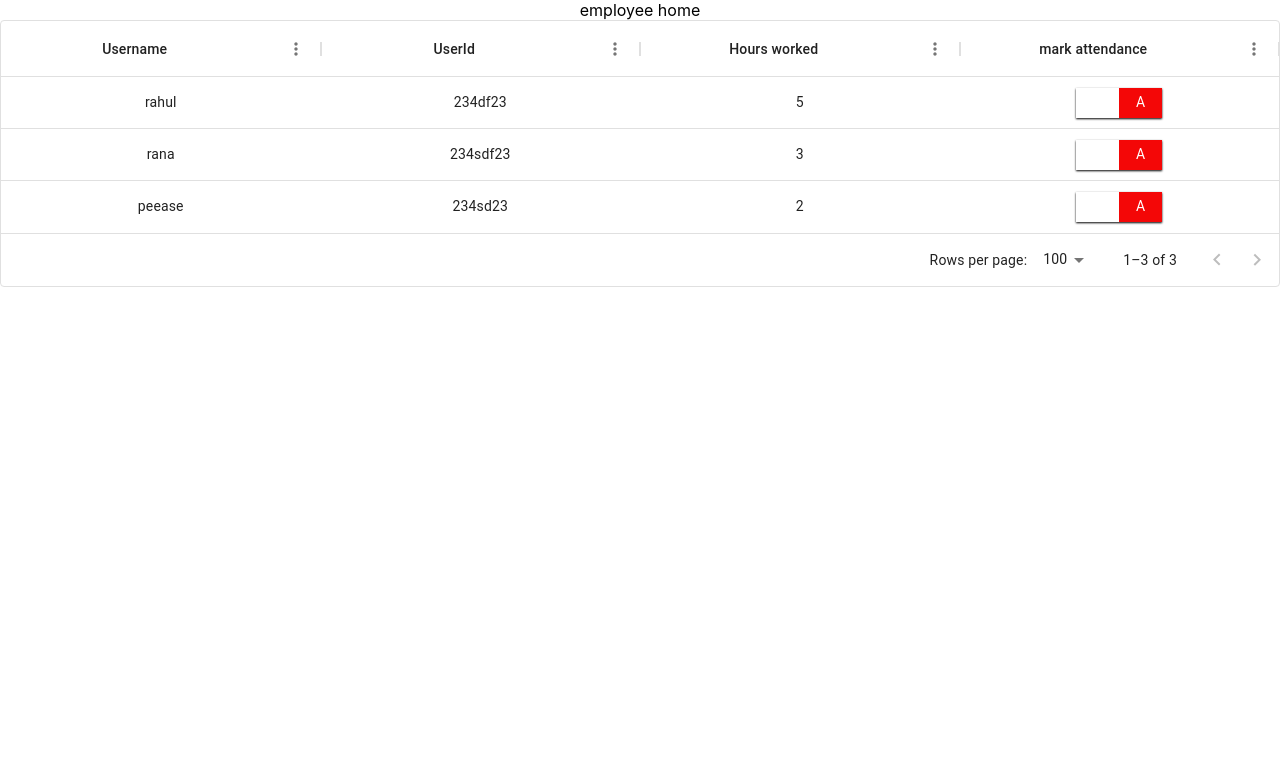
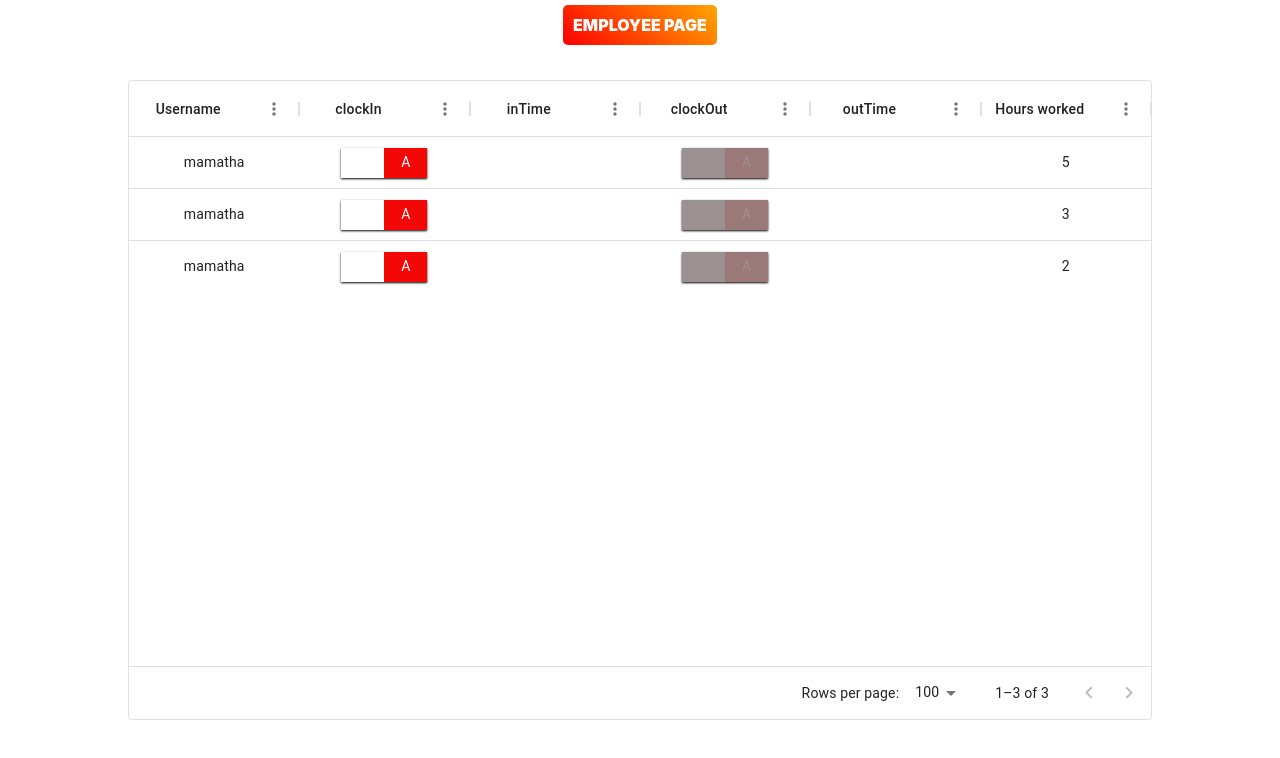
Before and after one commit to sumanth000/fdb_frentend_UI, a React (Create React App) app: page /employee in a window 1280 px wide. Shown: the top 758 px of the page. Built offline with nearby package versions, Linux system fonts and the light colour scheme.

Commit message:
made changes in the employee data

```diff
--- a/src/admin_page/AdminPage.js
+++ b/src/admin_page/AdminPage.js
@@ -2,6 +2,7 @@
 import { DataGrid } from '@mui/x-data-grid';
 import empDatajson from './../data_folders/empData.json'
 import { useEffect, useState } from 'react';
+import admstyles from './css-folder/AdminPage.module.css'
 export default function AdminPage(){
 
     let [empData,setEmpData]=useState([])
@@ -18,17 +19,20 @@ export default function AdminPage(){
     },[empDatajson])
 
     return(
-        <div>
-            adminpage
+        <div className={admstyles.body}>
+           <div className={admstyles.title}>ADMIN PAGE</div>
+            <div className={admstyles.tableContainer}>
+                <DataGrid
 
-            <DataGrid
+                    autoHeight
+                    columns={columnHeaders}
+                    rows={empData}
 
-            autoHeight
-            columns={columnHeaders}
-            rows={empData}
-            >
+                >
 
-            </DataGrid>
+                </DataGrid>
+            </div>
+
         </div>
     )
 }
--- /dev/null
+++ b/src/admin_page/css-folder/AdminPage.module.css
@@ -0,0 +1,29 @@
+.body{
+    display: flex;
+    height: 100vh;
+    width: 100vw;
+    align-items: center;
+    justify-content: center;
+    position: relative;
+    }
+
+    .tableContainer{
+      display: flex;
+      height: 80vh;
+      width: 80vw;
+
+    }
+
+    .title{
+      position: absolute;
+      top:5px;
+      font-weight: 900;
+      display:block;
+      height: fit-content;
+      width: fit-content;
+      background: linear-gradient(45deg,red,orange);
+      color:white;
+      padding:10px;
+      border-radius: 5px ;
+
+    }
--- a/src/data_folders/empData.json
+++ b/src/data_folders/empData.json
@@ -1,19 +1,19 @@
 
     [
        {
-        "name":"rahul",
-        "id":"234df23",
+        "name":"mamatha",
+        "id":"11",
         "hours":5
        },
        {
-        "name":"rana",
-        "id":"234sdf23",
+        "name":"mamatha",
+        "id":"22",
         "hours":3
 
        },
        {
-        "name":"peease",
-        "id":"234sd23",
+        "name":"mamatha",
+        "id":"33",
         "hours":2
 
        }
--- a/src/employee_page/css_folder/button.module.css
+++ b/src/employee_page/css_folder/button.module.css
@@ -40,3 +40,21 @@
     right:0px;
 
 }
+
+.disabled{
+    pointer-events: none;
+    background: rgba(0, 0, 0, 0.5);
+    z-index: 1;
+    width: 86px;
+    height: 30px;
+}
+
+.disabled:before {
+    content: '';
+    z-index: 1;
+    width: 86px;
+    height: 30px;
+    position:absolute;
+    background: rgba(146, 133, 133, 0.9); /* Black color with 50% opacity */
+    /* Your pseudo-element styles */
+  }
--- a/src/employee_page/css_folder/employeePage.module.css
+++ b/src/employee_page/css_folder/employeePage.module.css
@@ -4,29 +4,26 @@ height: 100vh;
 width: 100vw;
 align-items: center;
 justify-content: center;
+position: relative;
 }
 
-.container{
+.tableContainer{
+  display: flex;
+  height: 80vh;
+  width: 80vw;
 
 }
 
+.title{
+  position: absolute;
+  top:5px;
+  font-weight: 900;
+  display:block;
+  height: fit-content;
+  width: fit-content;
+  background: linear-gradient(45deg,red,orange);
+  color:white;
+  padding:10px;
+  border-radius: 5px ;
 
-table {
-    border-collapse: collapse;
-    width: 100%;
-  }
-
-  /* Style for table headers */
-  th {
-    background-color: #f2f2f2;
-    border: 1px solid #dddddd;
-    padding: 8px;
-    text-align: left;
-  }
-
-  /* Style for table data cells */
-  td {
-    border: 1px solid #dddddd;
-    padding: 8px;
-    text-align: left;
-  }
+}
--- a/src/employee_page/divButton.js
+++ b/src/employee_page/divButton.js
@@ -4,7 +4,11 @@ import { useState,useEffect,useRef } from 'react'
 
 export default function Divbutton(props){
 
-    const { data } = props;
+    const { id,data ,isPresentcallback,disabled} = props;
+
+
+    const [disabling,setDisabling]=useState(true);
+
 
     const buttonref = useRef(null);
     const swipingRef=useRef(null);
@@ -12,7 +16,12 @@ export default function Divbutton(props){
     const [isPresent,setIsPresent]=useState(false);
 
     useEffect(() => {
-        console.log("divbutton data --> ", data);
+        console.log(" props of button compnoent --> ", data);
+        console.log(" props --> ", props);
+
+
+
+
     }, [data]);
 
    let  containerclicked=()=>{
@@ -20,19 +29,10 @@ export default function Divbutton(props){
 
     if(isPresent)
     {
-        let containerElement=buttonref.current;
-        containerElement.style.background='green';
-        console.log('hi')
-        let swipeElement=swipingRef.current;
-        // swipeElement.style.right='0px'
-        // swipeElement.style.left='unset'
-        setIsPresent(false);
 
-        swipeElement.classList.add(buttontyles.moved);
+        isPresentcallback(id,'absent callback data');
 
-    }
-    else{
-        console.log('')
+        console.log('turning red')
 
         let containerElement=buttonref.current;
         containerElement.style.background='red';
@@ -41,14 +41,32 @@ export default function Divbutton(props){
         // swipeElement.style.left='0px'
         swipeElement.classList.remove(buttontyles.moved);
 
+        setIsPresent(false);
+
+    }
+    else{
+
+        isPresentcallback(id,'present callback data');
+
+        let containerElement=buttonref.current;
+        containerElement.style.background='green';
+        console.log('turning green')
+        let swipeElement=swipingRef.current;
+        // swipeElement.style.right='0px'
+        // swipeElement.style.left='unset'
         setIsPresent(true);
+
+        swipeElement.classList.add(buttontyles.moved);
+
     }
 
 
 
     }
     return (
-        <div className={buttontyles.body}>
+<div className={disabled ? 'buttontyles.disabled' : ''}>
+
+<div className={`${buttontyles.body} ${disabled ? buttontyles.disabled : ''}`}>
             <div ref={buttonref} onClick={containerclicked}className={buttontyles.container}>
                 <span>P</span>
                 <span>A</span>
@@ -56,5 +74,7 @@ export default function Divbutton(props){
             </div>
 
         </div>
+        </div>
+
     )
 }
--- a/src/employee_page/employeePage.js
+++ b/src/employee_page/employeePage.js
@@ -4,15 +4,67 @@ import { DataGrid } from '@mui/x-data-grid';
 import empDatajson from './../data_folders/empData.json'
 import { useEffect, useState } from 'react';
 import Divbutton from './divButton';
+import empStyles from './css_folder/employeePage.module.css'
 
 export default function EmployeePage(){
+
+    let isPresentcallback=(id,getdata)=>{
+        console.log("isPresentcallback  function in the parent--> ",id,' & ' ,getdata)
+
+    }
+    let inFunction=(params,clockData)=>{
+        console.log("id in infunction ",params,' ',clockData);
+
+        if(clockData=="clockIn")
+        {
+
+        let setinTime=empData.map((e)=>{
+            if(e.id== params.id && e.disableClockOut==true && e.disableClockIn==false)
+            return {
+                ...e,
+                inTime: new Date(),
+                disableClockOut:false,
+                disableClockIn:true
+            }
+            else
+            return {
+        ...e}
+
+        })
+        setEmpData(setinTime);
+      }
+      if(clockData=="clockOut")
+        {
+        let setinTime=empData.map((e)=>{
+            if(e.id== params.id && e.disableClockOut==false && e.disableClockIn==true)
+            return {
+                ...e,
+                outTime: new Date(),
+                disableClockOut:true
+            }
+            else
+            return {
+        ...e}
+
+        })
+        setEmpData(setinTime);
+      }
+
+    }
 
     let [empData,setEmpData]=useState([])
     let columnHeaders=[
         { field: 'name',headerName: 'Username',flex:1,align:'center',headerAlign:'center' },
-        { field: 'id',headerName: 'UserId',flex:1,align:'center',headerAlign:'center' },
-        { field: 'hours',headerName: 'Hours worked' ,flex:1,align:'center',headerAlign:'center'},
-        { field: 'attendancediv',headerName: 'mark attendance' ,flex:1,align:'center',headerAlign:'center',renderCell:(index)=>{ return (<Divbutton data={index.row.hours}></Divbutton>)}}]
+        // { field: 'id',headerName: 'UserId',flex:1,align:'center',headerAlign:'center' },
+        { field: 'clockIn',headerName:'clockIn' ,flex:1,align:'center',headerAlign:'center',renderCell:(params)=>{ return ( <div onClick={()=>{inFunction(params.row,'clockIn')}}><Divbutton id='clockIn' data={params.row.hours} isPresentcallback={isPresentcallback} disabled={params.row.disableClockIn}></Divbutton></div>)}},
+        { field: 'inTime',headerName: 'inTime',flex:1,align:'center',headerAlign:'center' },
+
+        { field: 'clockOut',headerName: 'clockOut' ,flex:1,align:'center',headerAlign:'center',renderCell:(params)=>{ return (<div  onClick={()=>{inFunction(params.row,'clockOut')}} ><Divbutton id='clockOut'  data={params.row.hours} isPresentcallback={isPresentcallback} disabled={params.row.disableClockOut} ></Divbutton></div>)}},
+        { field: 'outTime',headerName: 'outTime',flex:1,align:'center',headerAlign:'center' },
+
+        { field: 'hours',headerName: 'Hours worked' ,flex:1,align:'center',headerAlign:'center'}
+
+    ]
 
 
     useEffect(()=>{
@@ -20,7 +72,9 @@ export default function EmployeePage(){
         let empnew=empDatajson.map((e)=>{
             return {
                 ...e,
-                // attendancediv: <Divbutton></Divbutton>
+                disableClockIn:false,
+                 disableClockOut: true
+
             }
         })
 
@@ -31,9 +85,10 @@ export default function EmployeePage(){
     },[empDatajson])
 
     return(
-        <div>
-            employee home
+        <div className='body'>
 
+          <div className={empStyles.title}>EMPLOYEE PAGE</div>
+            <div className={empStyles.tableContainer}>
                 <DataGrid
 
                     autoHeight
@@ -43,5 +98,8 @@ export default function EmployeePage(){
 
                 </DataGrid>
             </div>
+
+
+        </div>
     )
 }
```
Lines whose indentation alone changed are shown as unchanged.
